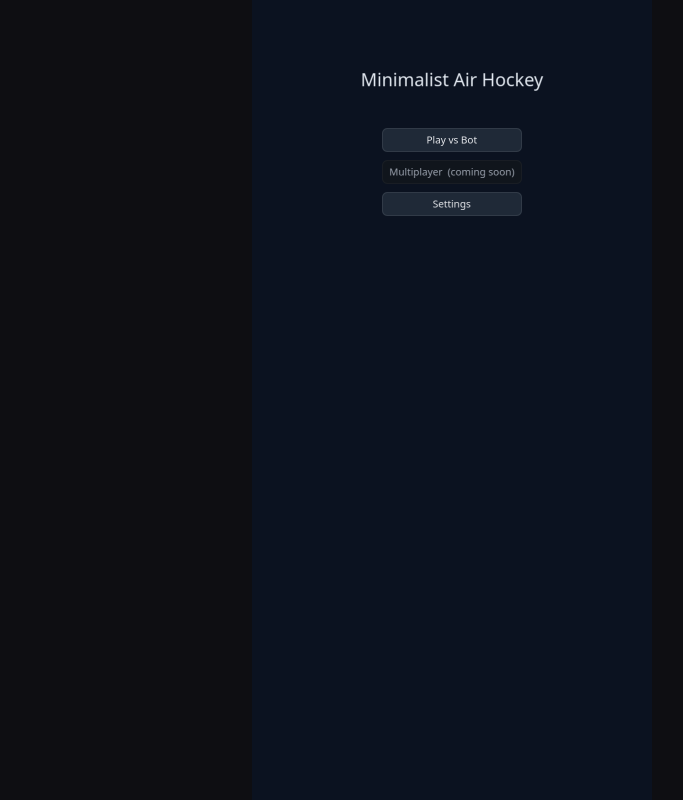
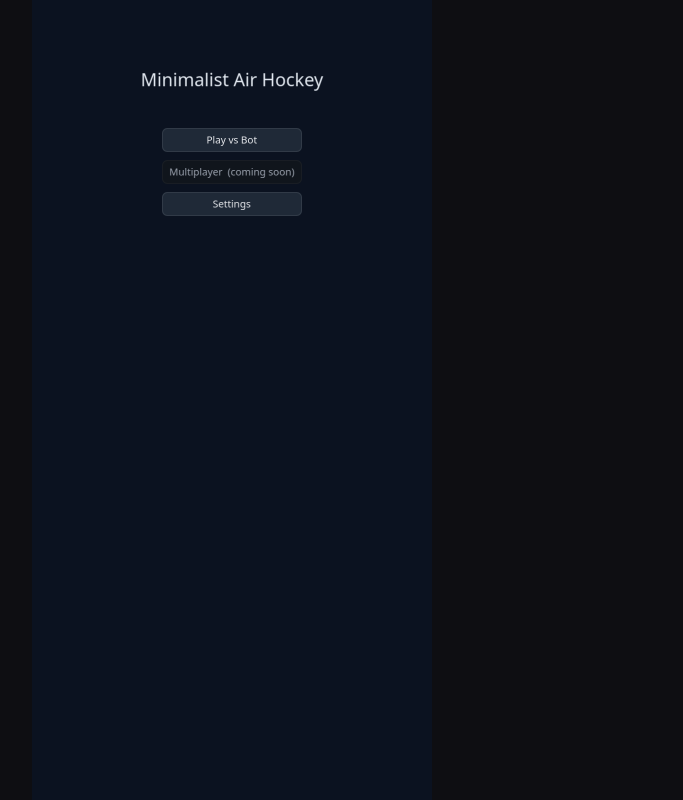
Before and after one commit to kurraz-soft/prj-hockey, a website built with Vite: page index.html in a window 1280 px wide. Shown: the whole page, without its empty margins (408-1091 px from the left). Built offline with nearby package versions, Linux system fonts and the light colour scheme; animation ran at ten frames a second.

Commit message:
fix(ui): avoid double-centering; let Phaser manage canvas margins
- Remove flex/grid centering on #app
- Ensure full viewport size and zero canvas margins

```diff
--- a/index.html
+++ b/index.html
@@ -5,10 +5,12 @@
     <meta name="viewport" content="width=device-width, initial-scale=1.0" />
     <title>Minimalist Air Hockey</title>
     <style>
-      html, body, #app { height: 100%; }
+      html, body, #app { height: 100%; width: 100%; }
+      * { box-sizing: border-box; }
       body { margin: 0; background: #0e0e12; color: #fff; }
-      #app { display: grid; place-items: center; }
-      canvas { display: block; }
+      /* Let Phaser's autoCenter handle centering; parent just fills viewport */
+      #app { position: relative; overflow: hidden; }
+      canvas { display: block; margin: 0; }
     </style>
   </head>
   <body>
```
